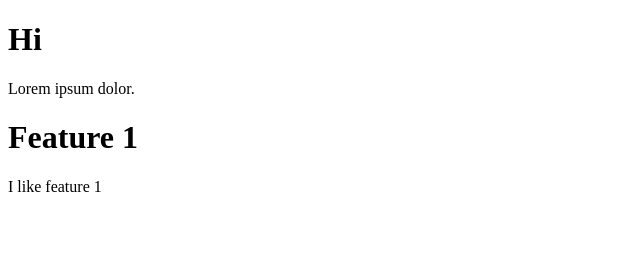
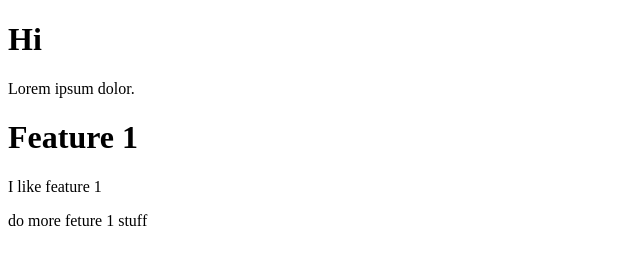
Before and after one commit to karlyoobee/GitTest, a plain HTML site: page index.htm in a window 1280 px wide. Shown: the whole page, without its empty margins (0-640 px from the left). Drawn offline with Linux system fonts and the light colour scheme.

Commit message:
More feature 1 stuff

```diff
--- a/index.htm
+++ b/index.htm
@@ -9,5 +9,7 @@
 	<p>	Lorem ipsum dolor.</p>
 	<h1>Feature 1</h1>
 	<p>I like feature 1</p>
+
+	<p>	do more feture 1 stuff</p>
 </body>
 </html>
```
